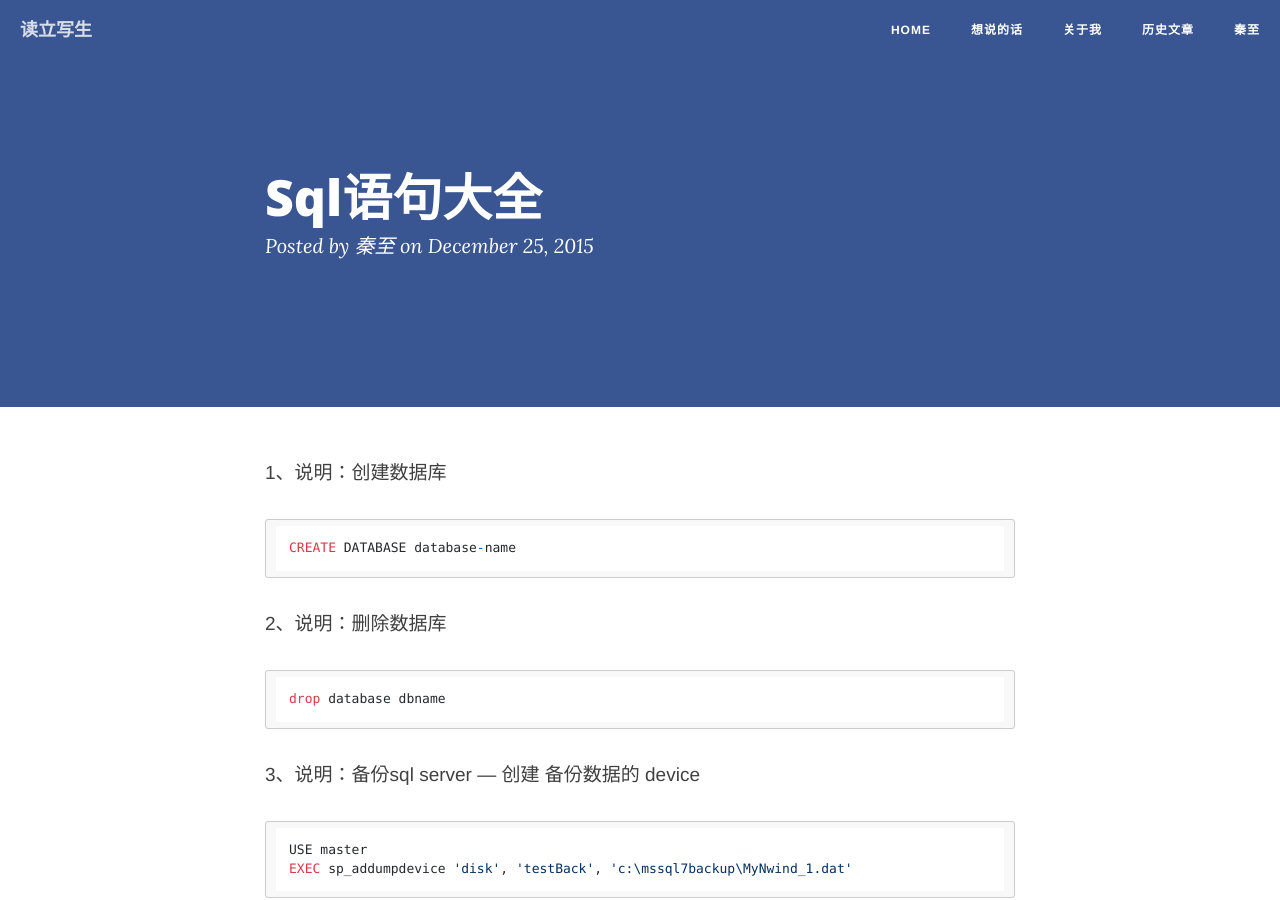
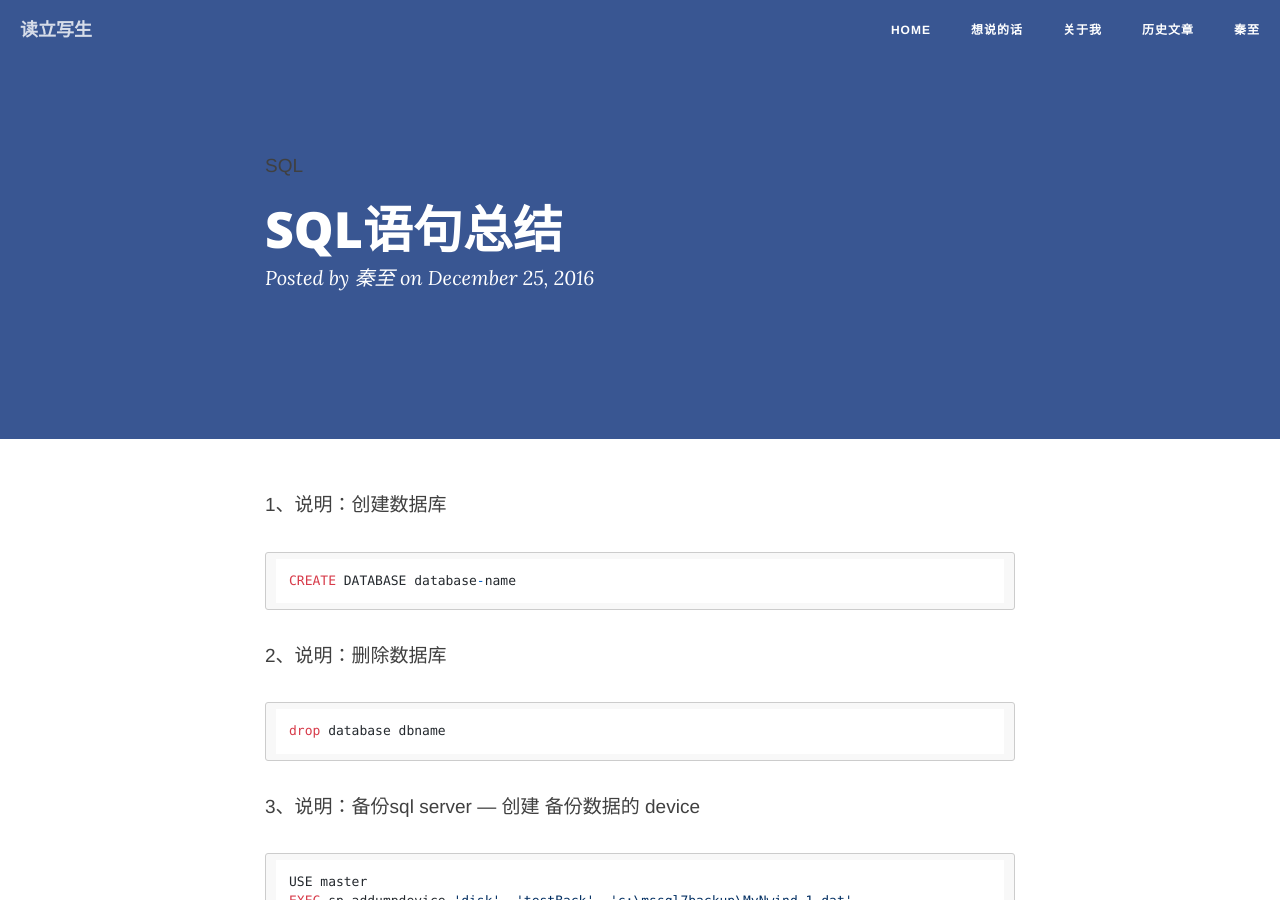
Before and after one commit to travis-green/Damo.github.io, a Jekyll site: the page built from _posts/2015-12-25-SQL语句大全.md, in a window 1280 px wide and 900 px high. Built offline with Jekyll 4.4.1, drawn with Linux system fonts in a browser that asks for light colours; nearby versions of some CDN libraries; comment, search, counter and statistics services are not loaded; some of the changed lines change nothing that is shown; some of the changed text lies outside the part shown.

Commit message:
Update 2015-12-25-SQL语句大全.md

```diff
--- a/_posts/2015-12-25-SQL语句大全.md
+++ b/_posts/2015-12-25-SQL语句大全.md
@@ -1,3 +1,12 @@
+---
+layout: post
+title: SQL语句总结
+date: 2016-12-25
+categories: blog
+tags: [SQL]
+description: 玩技术就要耐得住寂寞。
+
+---
 1、说明：创建数据库
 
     CREATE DATABASE database-name
```
